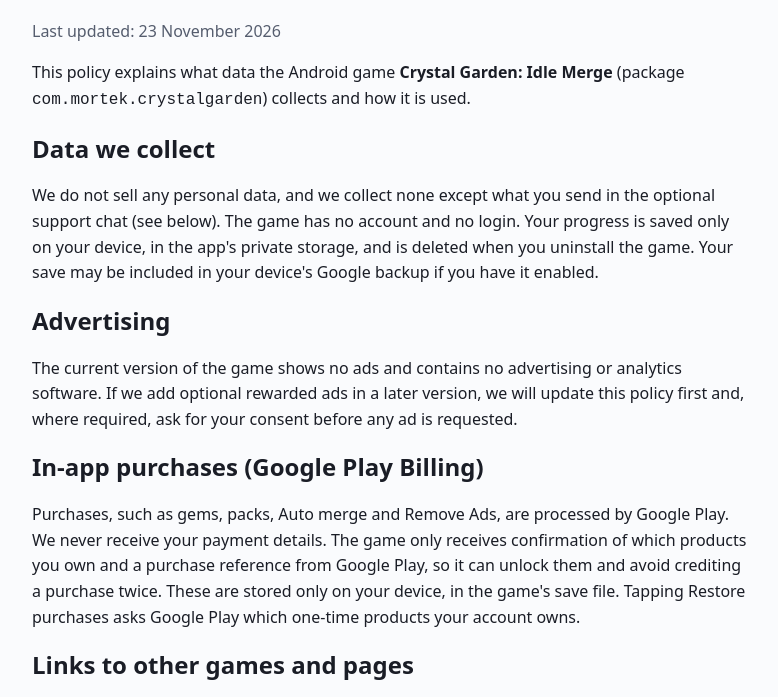
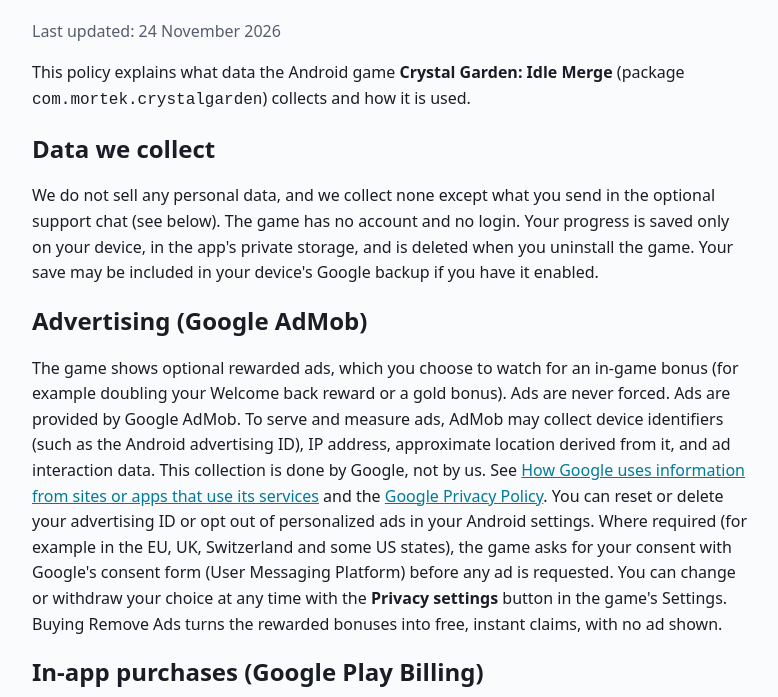
Before and after one commit to Mortek/privacy, a plain HTML site: page crystal-garden/index.html in a window 1280 px wide. Shown: the part 88-785 px from the top of the page, without its empty margins (248-1026 px from the left). Drawn offline with Linux system fonts and the light colour scheme.

Commit message:
Crystal Garden privacy: rewarded ads via Google AdMob and UMP consent
Claude-Session: https://claude.ai/code/session_01P3vx7YcobXnPPSX6puuPEx

```diff
--- a/crystal-garden/index.html
+++ b/crystal-garden/index.html
@@ -1,13 +1,13 @@
 <!doctype html><html lang="en"><head><meta charset="utf-8"><meta name="viewport" content="width=device-width,initial-scale=1"><title>Crystal Garden: Idle Merge Privacy Policy</title><link rel="stylesheet" href="../style.css"></head><body>
 <h1>Privacy Policy: Crystal Garden: Idle Merge</h1>
-<p class="muted">Last updated: 23 November 2026</p>
+<p class="muted">Last updated: 24 November 2026</p>
 <p>This policy explains what data the Android game <strong>Crystal Garden: Idle Merge</strong> (package <code>com.mortek.crystalgarden</code>) collects and how it is used.</p>
 
 <h2>Data we collect</h2>
 <p>We do not sell any personal data, and we collect none except what you send in the optional support chat (see below). The game has no account and no login. Your progress is saved only on your device, in the app's private storage, and is deleted when you uninstall the game. Your save may be included in your device's Google backup if you have it enabled.</p>
 
-<h2>Advertising</h2>
-<p>The current version of the game shows no ads and contains no advertising or analytics software. If we add optional rewarded ads in a later version, we will update this policy first and, where required, ask for your consent before any ad is requested.</p>
+<h2>Advertising (Google AdMob)</h2>
+<p>The game shows optional rewarded ads, which you choose to watch for an in-game bonus (for example doubling your Welcome back reward or a gold bonus). Ads are never forced. Ads are provided by Google AdMob. To serve and measure ads, AdMob may collect device identifiers (such as the Android advertising ID), IP address, approximate location derived from it, and ad interaction data. This collection is done by Google, not by us. See <a href="https://policies.google.com/technologies/partner-sites">How Google uses information from sites or apps that use its services</a> and the <a href="https://policies.google.com/privacy">Google Privacy Policy</a>. You can reset or delete your advertising ID or opt out of personalized ads in your Android settings. Where required (for example in the EU, UK, Switzerland and some US states), the game asks for your consent with Google's consent form (User Messaging Platform) before any ad is requested. You can change or withdraw your choice at any time with the <strong>Privacy settings</strong> button in the game's Settings. Buying Remove Ads turns the rewarded bonuses into free, instant claims, with no ad shown.</p>
 
 <h2>In-app purchases (Google Play Billing)</h2>
 <p>Purchases, such as gems, packs, Auto merge and Remove Ads, are processed by Google Play. We never receive your payment details. The game only receives confirmation of which products you own and a purchase reference from Google Play, so it can unlock them and avoid crediting a purchase twice. These are stored only on your device, in the game's save file. Tapping Restore purchases asks Google Play which one-time products your account owns.</p>
@@ -25,7 +25,7 @@
 <p>Data sent to our support server or handled by Google services is encrypted in transit. Local game data is removed when you uninstall the game. Support conversations are stored on our server until you delete them in the app or ask us to. For data held by Google, use your Google account settings.</p>
 
 <h2>Your rights</h2>
-<p>Depending on where you live (for example in the EU, UK or Switzerland), you may have the right to access, correct or delete your personal data, to object to its processing and to complain to your data protection authority. The only personal data we hold is what you send in the support chat; to use these rights, delete the conversation in the app or contact us by email.</p>
+<p>Depending on where you live (for example in the EU, UK or Switzerland), you may have the right to access, correct or delete your personal data, to object to its processing and to complain to your data protection authority. The only personal data we hold is what you send in the support chat; to use these rights, delete the conversation in the app or contact us by email. Data collected by Google for ads is controlled by Google and your Android and Google account settings.</p>
 
 <h2>Changes</h2>
 <p>We may update this policy when the game changes. The date at the top shows the latest version.</p>
```
